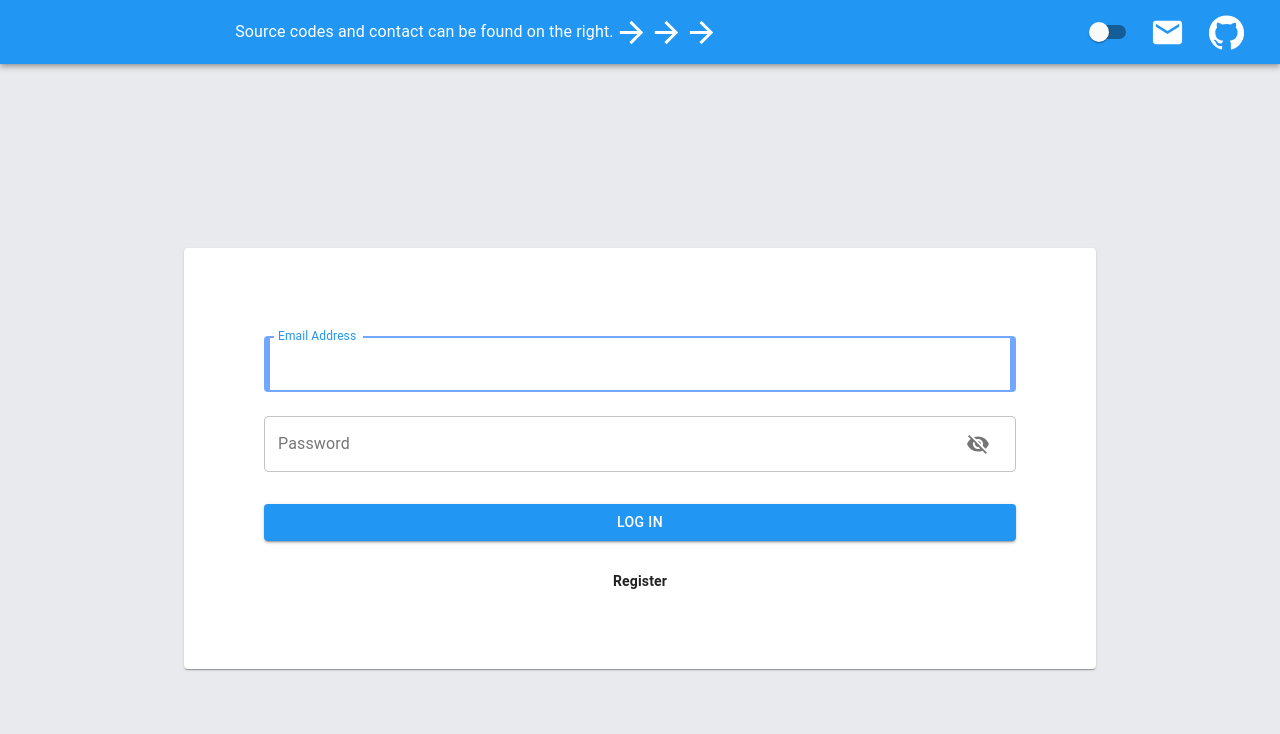
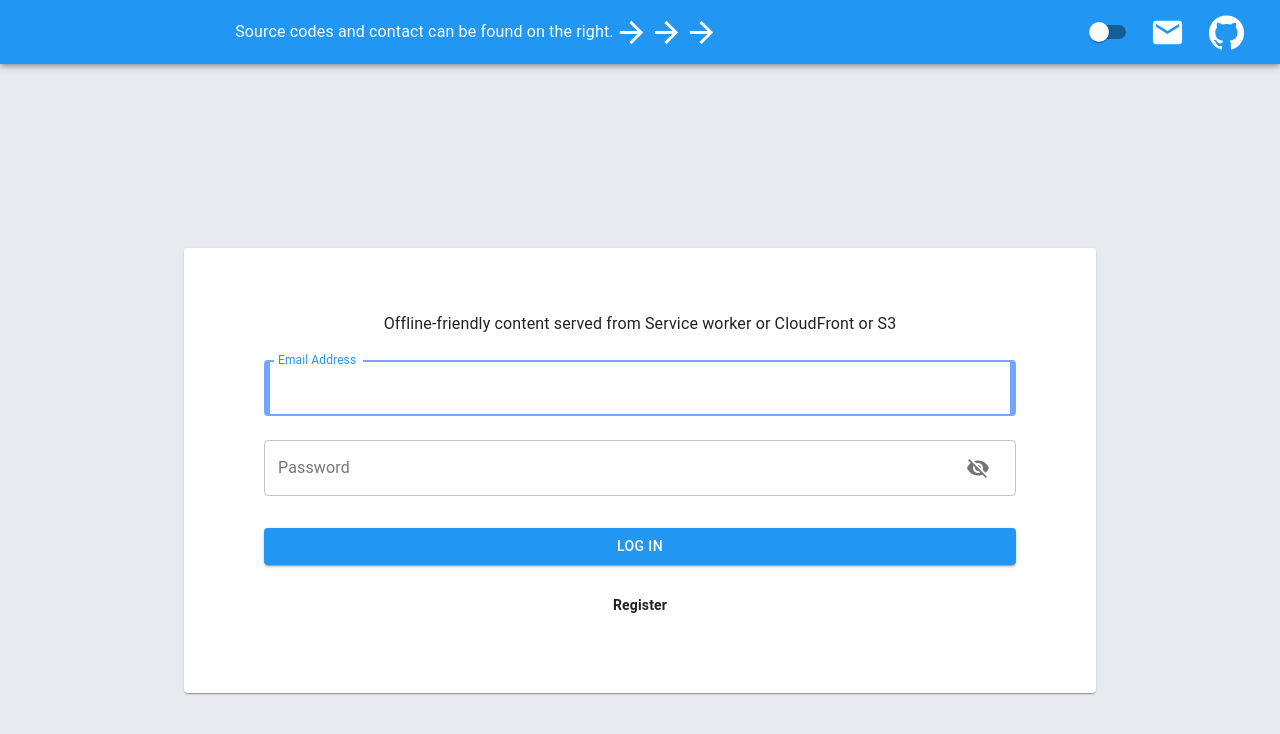
Before and after one commit to MarkZhuVUW/ts-react-s3-circleci-portfolio, a React app: page / in a window 1280 px wide. Shown: the top 734 px of the page. Built offline with nearby package versions, Linux system fonts and the light colour scheme.

Commit message:
Updated readme and added text in LoginView

```diff
--- a/src/components/Auth/LoginView.tsx
+++ b/src/components/Auth/LoginView.tsx
@@ -12,7 +12,8 @@ import {
   TextField,
   Theme,
   withStyles,
-  Zoom
+  Zoom,
+  Typography
 } from "@material-ui/core";
 
 import React, { FC } from "react";
@@ -116,7 +117,11 @@ const LoginView: FC<LoginViewProps> = ({
       <Container maxWidth="md" fixed className={classes.container}>
         <Zoom timeout={500} in={true}>
           <Paper className={classes.paper}>
-            <form className={classes.form} noValidate>
+            <Typography>
+              Offline-friendly content served from Service worker or CloudFront
+              or S3
+            </Typography>
+            <form className={classes.form} noValidate onSubmit={() => null}>
               <FormControl margin="normal" fullWidth>
                 <ValidationTextField
                   variant="outlined"
```
Also changed, not shown: 1 other file (tests, documents, lock files or other folders).
